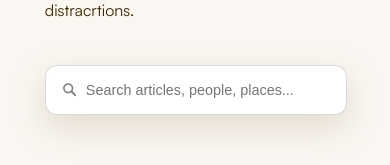
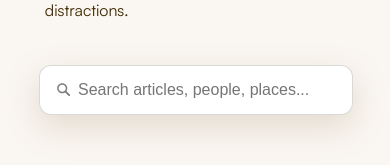
Before and after one commit to SimplyPickles/lemma, a SvelteKit app: page / in a window 390 px wide. Shown: the part 296-461 px from the top of the page. Built offline with nearby package versions, Linux system fonts and the light colour scheme.

Commit message:
Update mobile layout fixes

```diff
--- a/src/app.css
+++ b/src/app.css
@@ -145,3 +145,15 @@ blockquote {
         font-weight: 700;
     }
 }
+
+@keyframes quickappear {
+    0% {
+        opacity: 0;
+        filter: blur(2px);
+    }
+
+    100% {
+        opacity: 1;
+        filter: none;
+    }
+}
--- a/src/components/search/searchbar.svelte
+++ b/src/components/search/searchbar.svelte
@@ -143,14 +143,15 @@
 
 <style>
     #search {
-        position: relative;
-        width: 90%;
-        margin-left: 5%;
-        height: fit-content;
+        opacity: 0;
+        animation: quickappear 0.5s forwards;
+        position: fixed;
+        width: 55ch;
+        left: calc(50% - 27.5ch);
 
         @media (max-width: 600px) {
-            width: calc(140%);
-            margin-left: calc(-20%);
+            width: calc(80dvw);
+            left: calc(10dvw);
         }
     }
 
@@ -174,14 +175,17 @@
         }
 
         input {
+            font-size: 16px;
+            line-height: 1;
+            height: 24px;
+            padding: 0;
+            margin: 0;
             position: absolute;
+            left: 38px;
+            top: 12px;
+            width: calc(100% - 62px);
             background: none;
             border: none;
-            left: 38px;
-            top: 10.5px;
-            height: 24px;
-            width: calc(100% - 62px);
-            font-size: 0.9rem;
             color: var(--text-color, inherit);
         }
 
--- a/src/routes/+page.svelte
+++ b/src/routes/+page.svelte
@@ -4,7 +4,7 @@
     import Navbar from "../components/Navbar.svelte";
 
     let description =
-        `Lemma is a private, fast, and beautifully designed Wikipedia wrapper that makes exploring knowledge feel effortless. Lemma provides a clean, focused reading experience with instant access to the information you want, without noise or distracrtions.`.split(
+        `Lemma is a private, fast, and beautifully designed Wikipedia wrapper that makes exploring knowledge feel effortless. Lemma provides a clean, focused reading experience with instant access to the information you want, without noise or distractions.`.split(
             " ",
         );
 </script>
@@ -77,6 +77,7 @@
             text-align: justify;
             max-width: 50ch;
             margin: 0 auto;
+            font-size: 16px;
             @media (max-width: 600px) {
                 margin-left: -20%;
                 min-width: 75vw;
```
